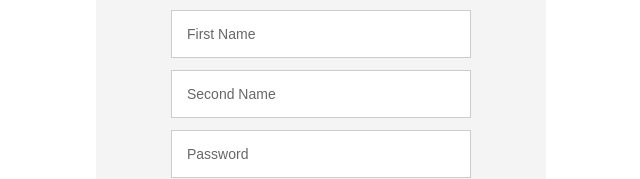
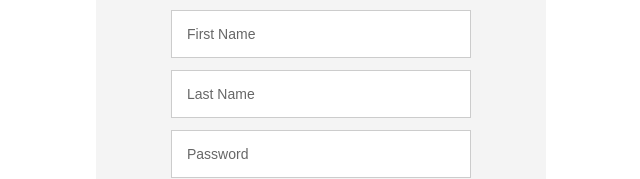
Before and after one commit to tobiaszciesielski/recruitment-task, a React (Create React App) app in the folder frontend/: page /signup in a window 1280 px wide. Shown: the part 340-519 px from the top of the page, without its empty margins (319-959 px from the left). Built offline with nearby package versions, Linux system fonts and the light colour scheme.

Commit message:
Changed placeholder

```diff
--- a/frontend/src/components/molecules/SignUp.tsx
+++ b/frontend/src/components/molecules/SignUp.tsx
@@ -51,11 +51,7 @@ const SignUp = () => {
         placeholder="First Name"
         register={register}
       />
-      <StyledInput
-        id="lastName"
-        placeholder="Second Name"
-        register={register}
-      />
+      <StyledInput id="lastName" placeholder="Last Name" register={register} />
       <StyledInput
         id="password"
         placeholder="Password"
```
